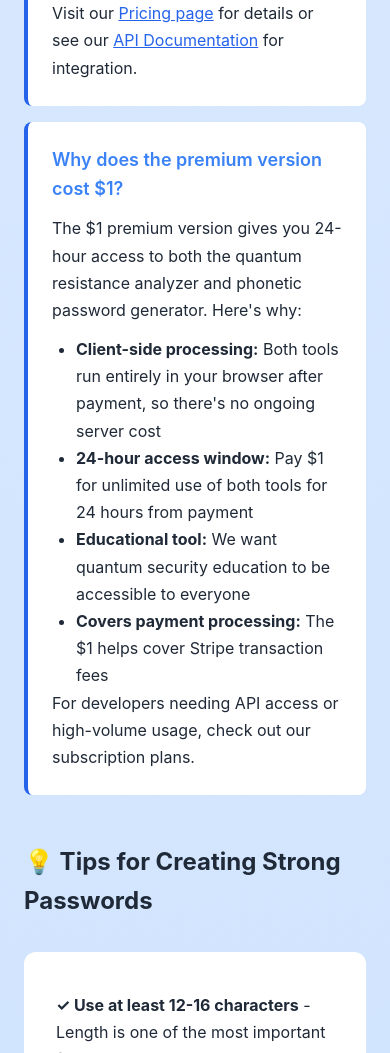
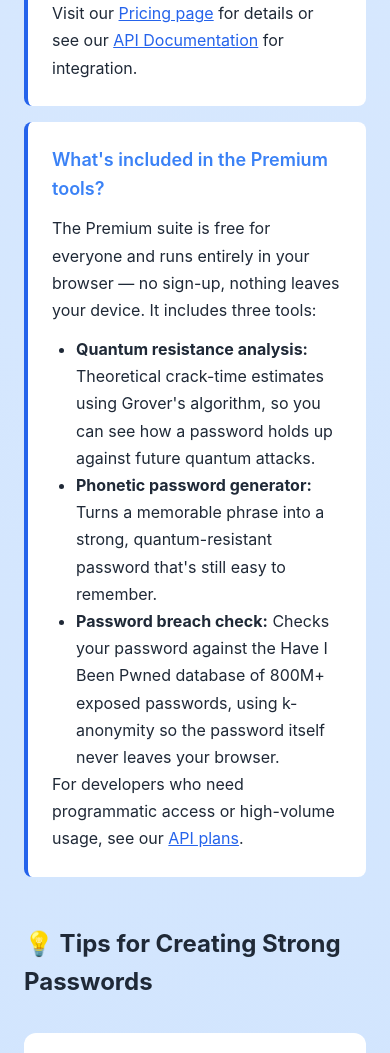
Before and after one commit to FlowGuideAI-Platform/mypasswordchecker, a website: page public/about.html in a window 390 px wide. Shown: the part 9548-10601 px from the top of the page. Drawn offline with Linux system fonts and the light colour scheme.

Commit message:
/about: rewrite stale '$1 premium' FAQ as a Premium-tools description
The 'Why does the premium version cost $1?' FAQ was stale (premium is
free for everyone now). Reframed as 'What's included in the Premium
tools?' — kept and expanded the tool descriptions (quantum analysis,
phonetic generator, breach check) for AEO/SEO, stripped the pricing /
24-hour / Stripe-fee language.

Co-Authored-By: Claude Opus 4.7 (1M context) <noreply@anthropic.com>

```diff
--- a/public/about.html
+++ b/public/about.html
@@ -405,16 +405,15 @@
                 </div>
 
                 <div class="faq-item">
-                    <div class="faq-question">Why does the premium version cost $1?</div>
+                    <div class="faq-question">What's included in the Premium tools?</div>
                     <div class="faq-answer">
-                        The $1 premium version gives you 24-hour access to both the quantum resistance analyzer and phonetic password generator. Here's why:
+                        The Premium suite is free for everyone and runs entirely in your browser — no sign-up, nothing leaves your device. It includes three tools:
                         <ul style="margin-top: 0.75rem; margin-left: 1.5rem; line-height: 1.7;">
-                            <li><strong>Client-side processing:</strong> Both tools run entirely in your browser after payment, so there's no ongoing server cost</li>
-                            <li><strong>24-hour access window:</strong> Pay $1 for unlimited use of both tools for 24 hours from payment</li>
-                            <li><strong>Educational tool:</strong> We want quantum security education to be accessible to everyone</li>
-                            <li><strong>Covers payment processing:</strong> The $1 helps cover Stripe transaction fees</li>
+                            <li><strong>Quantum resistance analysis:</strong> Theoretical crack-time estimates using Grover's algorithm, so you can see how a password holds up against future quantum attacks.</li>
+                            <li><strong>Phonetic password generator:</strong> Turns a memorable phrase into a strong, quantum-resistant password that's still easy to remember.</li>
+                            <li><strong>Password breach check:</strong> Checks your password against the Have I Been Pwned database of 800M+ exposed passwords, using k-anonymity so the password itself never leaves your browser.</li>
                         </ul>
-                        For developers needing API access or high-volume usage, check out our subscription plans.
+                        For developers who need programmatic access or high-volume usage, see our <a href="/pricing" style="color: var(--primary-color);">API plans</a>.
                     </div>
                 </div>
             </section>
```
Also changed, not shown: CHANGELOG.md.
